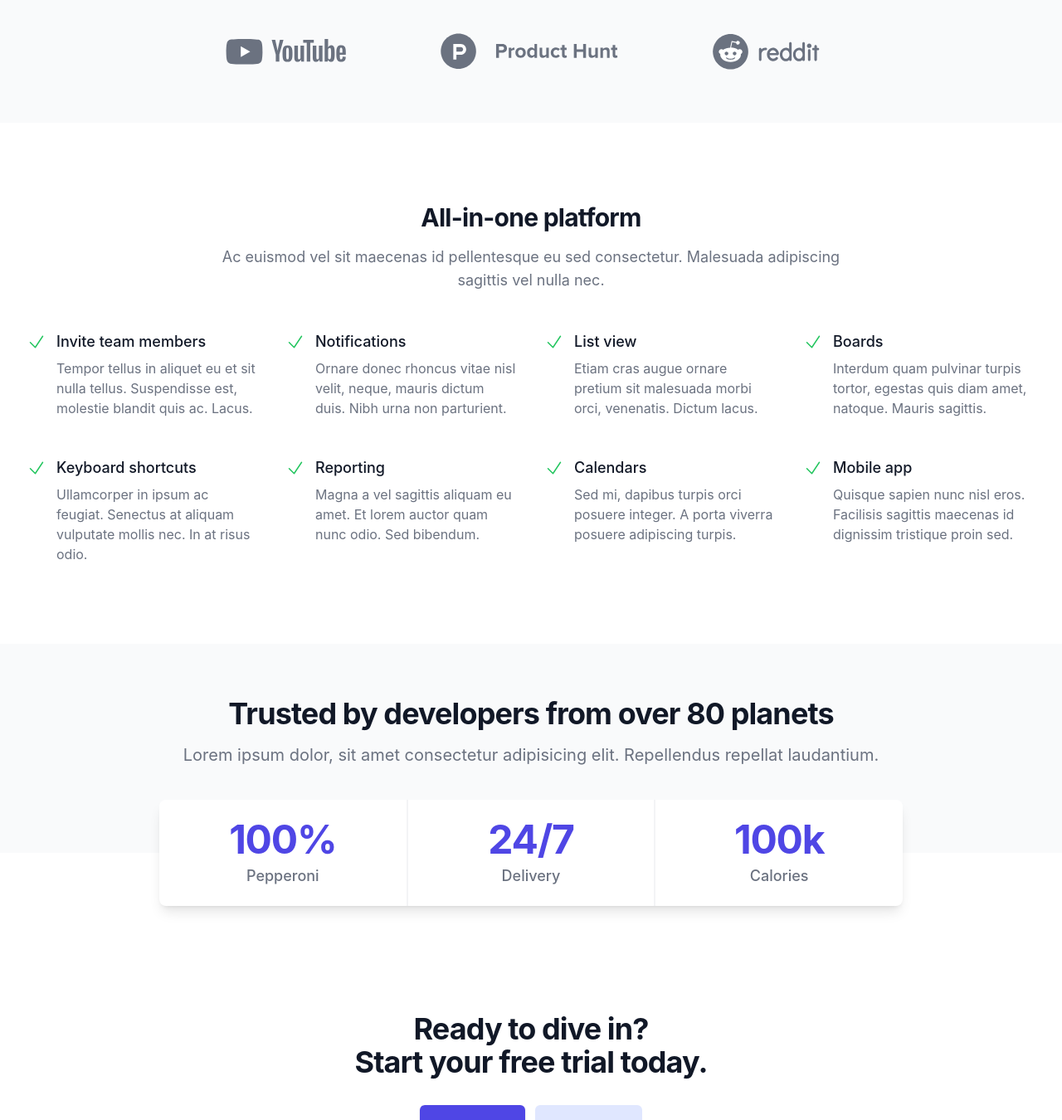
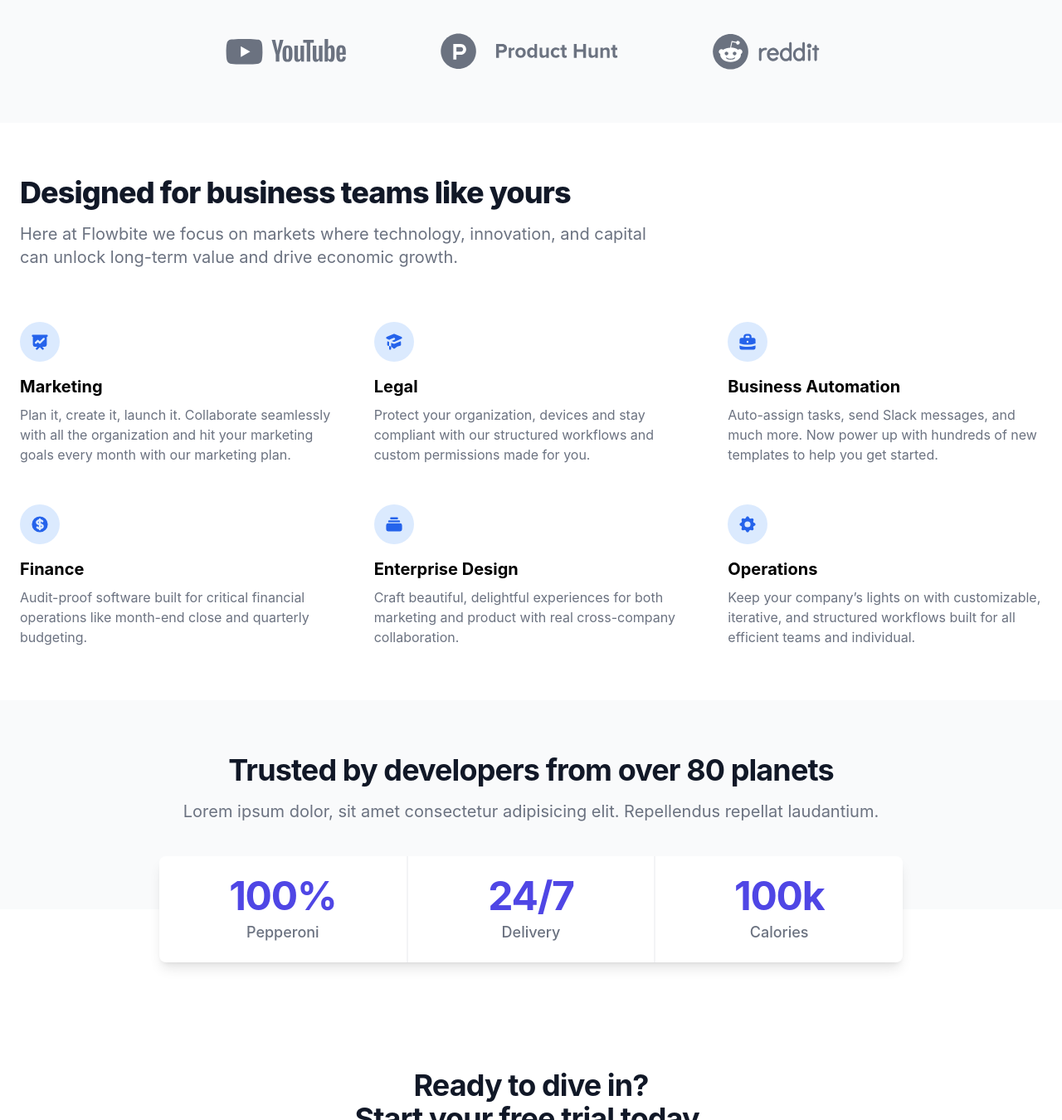
Before and after one commit to nathanclevenger/landing, a Jekyll site: the page built from README.md, in a window 1280 px wide and 1400 px high, scrolled down 678 px, cut to the strip 50-1400 px from the top of the window. Shown: the whole strip at 83% size. Built offline with Jekyll 4.4.1, drawn with Linux system fonts in a browser that asks for light colours; nearby versions of some CDN libraries; our own code applies the rules of GitHub Pages for plain Markdown files.

Commit message:
Update features.html

```diff
--- a/_includes/features.html
+++ b/_includes/features.html
@@ -1,98 +1,52 @@
-<!-- This example requires Tailwind CSS v2.0+ -->
-<div class="bg-white">
-  <div class="mx-auto max-w-7xl py-16 px-4 sm:px-6 lg:py-24 lg:px-8">
-    <div class="mx-auto max-w-3xl text-center">
-      <h2 class="text-3xl font-bold tracking-tight text-gray-900">All-in-one platform</h2>
-      <p class="mt-4 text-lg text-gray-500">Ac euismod vel sit maecenas id pellentesque eu sed consectetur. Malesuada adipiscing sagittis vel nulla nec.</p>
+<section class="bg-white dark:bg-gray-900">
+  <div class="py-8 px-4 mx-auto max-w-screen-xl sm:py-16 lg:px-6">
+      <div class="max-w-screen-md mb-8 lg:mb-16">
+          <h2 class="mb-4 text-4xl tracking-tight font-extrabold text-gray-900 dark:text-white">Designed for business teams like yours</h2>
+          <p class="text-gray-500 sm:text-xl dark:text-gray-400">Here at Flowbite we focus on markets where technology, innovation, and capital can unlock long-term value and drive economic growth.</p>
       </div>
-    <dl class="mt-12 space-y-10 sm:grid sm:grid-cols-2 sm:gap-x-6 sm:gap-y-12 sm:space-y-0 lg:grid-cols-4 lg:gap-x-8">
-      <div class="relative">
-        <dt>
-          <!-- Heroicon name: outline/check -->
-          <svg class="absolute h-6 w-6 text-green-500" xmlns="http://www.w3.org/2000/svg" fill="none" viewBox="0 0 24 24" stroke-width="1.5" stroke="currentColor" aria-hidden="true">
-            <path stroke-linecap="round" stroke-linejoin="round" d="M4.5 12.75l6 6 9-13.5" />
-          </svg>
-          <p class="ml-9 text-lg font-medium leading-6 text-gray-900">Invite team members</p>
-        </dt>
-        <dd class="mt-2 ml-9 text-base text-gray-500">Tempor tellus in aliquet eu et sit nulla tellus. Suspendisse est, molestie blandit quis ac. Lacus.</dd>
+      <div class="space-y-8 md:grid md:grid-cols-2 lg:grid-cols-3 md:gap-12 md:space-y-0">
+          <div>
+              <div class="flex justify-center items-center mb-4 w-10 h-10 rounded-full bg-primary-100 lg:h-12 lg:w-12 dark:bg-primary-900">
+                  <svg class="w-5 h-5 text-primary-600 lg:w-6 lg:h-6 dark:text-primary-300" fill="currentColor" viewBox="0 0 20 20" xmlns="http://www.w3.org/2000/svg"><path fill-rule="evenodd" d="M3 3a1 1 0 000 2v8a2 2 0 002 2h2.586l-1.293 1.293a1 1 0 101.414 1.414L10 15.414l2.293 2.293a1 1 0 001.414-1.414L12.414 15H15a2 2 0 002-2V5a1 1 0 100-2H3zm11.707 4.707a1 1 0 00-1.414-1.414L10 9.586 8.707 8.293a1 1 0 00-1.414 0l-2 2a1 1 0 101.414 1.414L8 10.414l1.293 1.293a1 1 0 001.414 0l4-4z" clip-rule="evenodd"></path></svg>
               </div>
-
-      <div class="relative">
-        <dt>
-          <!-- Heroicon name: outline/check -->
-          <svg class="absolute h-6 w-6 text-green-500" xmlns="http://www.w3.org/2000/svg" fill="none" viewBox="0 0 24 24" stroke-width="1.5" stroke="currentColor" aria-hidden="true">
-            <path stroke-linecap="round" stroke-linejoin="round" d="M4.5 12.75l6 6 9-13.5" />
-          </svg>
-          <p class="ml-9 text-lg font-medium leading-6 text-gray-900">Notifications</p>
-        </dt>
-        <dd class="mt-2 ml-9 text-base text-gray-500">Ornare donec rhoncus vitae nisl velit, neque, mauris dictum duis. Nibh urna non parturient.</dd>
+              <h3 class="mb-2 text-xl font-bold dark:text-white">Marketing</h3>
+              <p class="text-gray-500 dark:text-gray-400">Plan it, create it, launch it. Collaborate seamlessly with all  the organization and hit your marketing goals every month with our marketing plan.</p>
           </div>
-
-      <div class="relative">
-        <dt>
-          <!-- Heroicon name: outline/check -->
-          <svg class="absolute h-6 w-6 text-green-500" xmlns="http://www.w3.org/2000/svg" fill="none" viewBox="0 0 24 24" stroke-width="1.5" stroke="currentColor" aria-hidden="true">
-            <path stroke-linecap="round" stroke-linejoin="round" d="M4.5 12.75l6 6 9-13.5" />
-          </svg>
-          <p class="ml-9 text-lg font-medium leading-6 text-gray-900">List view</p>
-        </dt>
-        <dd class="mt-2 ml-9 text-base text-gray-500">Etiam cras augue ornare pretium sit malesuada morbi orci, venenatis. Dictum lacus.</dd>
+          <div>
+              <div class="flex justify-center items-center mb-4 w-10 h-10 rounded-full bg-primary-100 lg:h-12 lg:w-12 dark:bg-primary-900">
+                  <svg class="w-5 h-5 text-primary-600 lg:w-6 lg:h-6 dark:text-primary-300" fill="currentColor" viewBox="0 0 20 20" xmlns="http://www.w3.org/2000/svg"><path d="M10.394 2.08a1 1 0 00-.788 0l-7 3a1 1 0 000 1.84L5.25 8.051a.999.999 0 01.356-.257l4-1.714a1 1 0 11.788 1.838L7.667 9.088l1.94.831a1 1 0 00.787 0l7-3a1 1 0 000-1.838l-7-3zM3.31 9.397L5 10.12v4.102a8.969 8.969 0 00-1.05-.174 1 1 0 01-.89-.89 11.115 11.115 0 01.25-3.762zM9.3 16.573A9.026 9.026 0 007 14.935v-3.957l1.818.78a3 3 0 002.364 0l5.508-2.361a11.026 11.026 0 01.25 3.762 1 1 0 01-.89.89 8.968 8.968 0 00-5.35 2.524 1 1 0 01-1.4 0zM6 18a1 1 0 001-1v-2.065a8.935 8.935 0 00-2-.712V17a1 1 0 001 1z"></path></svg>
               </div>
-
-      <div class="relative">
-        <dt>
-          <!-- Heroicon name: outline/check -->
-          <svg class="absolute h-6 w-6 text-green-500" xmlns="http://www.w3.org/2000/svg" fill="none" viewBox="0 0 24 24" stroke-width="1.5" stroke="currentColor" aria-hidden="true">
-            <path stroke-linecap="round" stroke-linejoin="round" d="M4.5 12.75l6 6 9-13.5" />
-          </svg>
-          <p class="ml-9 text-lg font-medium leading-6 text-gray-900">Boards</p>
-        </dt>
-        <dd class="mt-2 ml-9 text-base text-gray-500">Interdum quam pulvinar turpis tortor, egestas quis diam amet, natoque. Mauris sagittis.</dd>
+              <h3 class="mb-2 text-xl font-bold dark:text-white">Legal</h3>
+              <p class="text-gray-500 dark:text-gray-400">Protect your organization, devices and stay compliant with our structured workflows and custom permissions made for you.</p>
           </div>
-
-      <div class="relative">
-        <dt>
-          <!-- Heroicon name: outline/check -->
-          <svg class="absolute h-6 w-6 text-green-500" xmlns="http://www.w3.org/2000/svg" fill="none" viewBox="0 0 24 24" stroke-width="1.5" stroke="currentColor" aria-hidden="true">
-            <path stroke-linecap="round" stroke-linejoin="round" d="M4.5 12.75l6 6 9-13.5" />
-          </svg>
-          <p class="ml-9 text-lg font-medium leading-6 text-gray-900">Keyboard shortcuts</p>
-        </dt>
-        <dd class="mt-2 ml-9 text-base text-gray-500">Ullamcorper in ipsum ac feugiat. Senectus at aliquam vulputate mollis nec. In at risus odio.</dd>
+          <div>
+              <div class="flex justify-center items-center mb-4 w-10 h-10 rounded-full bg-primary-100 lg:h-12 lg:w-12 dark:bg-primary-900">
+                  <svg class="w-5 h-5 text-primary-600 lg:w-6 lg:h-6 dark:text-primary-300" fill="currentColor" viewBox="0 0 20 20" xmlns="http://www.w3.org/2000/svg"><path fill-rule="evenodd" d="M6 6V5a3 3 0 013-3h2a3 3 0 013 3v1h2a2 2 0 012 2v3.57A22.952 22.952 0 0110 13a22.95 22.95 0 01-8-1.43V8a2 2 0 012-2h2zm2-1a1 1 0 011-1h2a1 1 0 011 1v1H8V5zm1 5a1 1 0 011-1h.01a1 1 0 110 2H10a1 1 0 01-1-1z" clip-rule="evenodd"></path><path d="M2 13.692V16a2 2 0 002 2h12a2 2 0 002-2v-2.308A24.974 24.974 0 0110 15c-2.796 0-5.487-.46-8-1.308z"></path></svg>
               </div>
-
-      <div class="relative">
-        <dt>
-          <!-- Heroicon name: outline/check -->
-          <svg class="absolute h-6 w-6 text-green-500" xmlns="http://www.w3.org/2000/svg" fill="none" viewBox="0 0 24 24" stroke-width="1.5" stroke="currentColor" aria-hidden="true">
-            <path stroke-linecap="round" stroke-linejoin="round" d="M4.5 12.75l6 6 9-13.5" />
-          </svg>
-          <p class="ml-9 text-lg font-medium leading-6 text-gray-900">Reporting</p>
-        </dt>
-        <dd class="mt-2 ml-9 text-base text-gray-500">Magna a vel sagittis aliquam eu amet. Et lorem auctor quam nunc odio. Sed bibendum.</dd>
+              <h3 class="mb-2 text-xl font-bold dark:text-white">Business Automation</h3>
+              <p class="text-gray-500 dark:text-gray-400">Auto-assign tasks, send Slack messages, and much more. Now power up with hundreds of new templates to help you get started.</p>
           </div>
-
-      <div class="relative">
-        <dt>
-          <!-- Heroicon name: outline/check -->
-          <svg class="absolute h-6 w-6 text-green-500" xmlns="http://www.w3.org/2000/svg" fill="none" viewBox="0 0 24 24" stroke-width="1.5" stroke="currentColor" aria-hidden="true">
-            <path stroke-linecap="round" stroke-linejoin="round" d="M4.5 12.75l6 6 9-13.5" />
-          </svg>
-          <p class="ml-9 text-lg font-medium leading-6 text-gray-900">Calendars</p>
-        </dt>
-        <dd class="mt-2 ml-9 text-base text-gray-500">Sed mi, dapibus turpis orci posuere integer. A porta viverra posuere adipiscing turpis.</dd>
+          <div>
+              <div class="flex justify-center items-center mb-4 w-10 h-10 rounded-full bg-primary-100 lg:h-12 lg:w-12 dark:bg-primary-900">
+                  <svg class="w-5 h-5 text-primary-600 lg:w-6 lg:h-6 dark:text-primary-300" fill="currentColor" viewBox="0 0 20 20" xmlns="http://www.w3.org/2000/svg"><path d="M8.433 7.418c.155-.103.346-.196.567-.267v1.698a2.305 2.305 0 01-.567-.267C8.07 8.34 8 8.114 8 8c0-.114.07-.34.433-.582zM11 12.849v-1.698c.22.071.412.164.567.267.364.243.433.468.433.582 0 .114-.07.34-.433.582a2.305 2.305 0 01-.567.267z"></path><path fill-rule="evenodd" d="M10 18a8 8 0 100-16 8 8 0 000 16zm1-13a1 1 0 10-2 0v.092a4.535 4.535 0 00-1.676.662C6.602 6.234 6 7.009 6 8c0 .99.602 1.765 1.324 2.246.48.32 1.054.545 1.676.662v1.941c-.391-.127-.68-.317-.843-.504a1 1 0 10-1.51 1.31c.562.649 1.413 1.076 2.353 1.253V15a1 1 0 102 0v-.092a4.535 4.535 0 001.676-.662C13.398 13.766 14 12.991 14 12c0-.99-.602-1.765-1.324-2.246A4.535 4.535 0 0011 9.092V7.151c.391.127.68.317.843.504a1 1 0 101.511-1.31c-.563-.649-1.413-1.076-2.354-1.253V5z" clip-rule="evenodd"></path></svg>
               </div>
-
-      <div class="relative">
-        <dt>
-          <!-- Heroicon name: outline/check -->
-          <svg class="absolute h-6 w-6 text-green-500" xmlns="http://www.w3.org/2000/svg" fill="none" viewBox="0 0 24 24" stroke-width="1.5" stroke="currentColor" aria-hidden="true">
-            <path stroke-linecap="round" stroke-linejoin="round" d="M4.5 12.75l6 6 9-13.5" />
-          </svg>
-          <p class="ml-9 text-lg font-medium leading-6 text-gray-900">Mobile app</p>
-        </dt>
-        <dd class="mt-2 ml-9 text-base text-gray-500">Quisque sapien nunc nisl eros. Facilisis sagittis maecenas id dignissim tristique proin sed.</dd>
+              <h3 class="mb-2 text-xl font-bold dark:text-white">Finance</h3>
+              <p class="text-gray-500 dark:text-gray-400">Audit-proof software built for critical financial operations like month-end close and quarterly budgeting.</p>
           </div>
-    </dl>
+          <div>
+              <div class="flex justify-center items-center mb-4 w-10 h-10 rounded-full bg-primary-100 lg:h-12 lg:w-12 dark:bg-primary-900">
+                  <svg class="w-5 h-5 text-primary-600 lg:w-6 lg:h-6 dark:text-primary-300" fill="currentColor" viewBox="0 0 20 20" xmlns="http://www.w3.org/2000/svg"><path d="M7 3a1 1 0 000 2h6a1 1 0 100-2H7zM4 7a1 1 0 011-1h10a1 1 0 110 2H5a1 1 0 01-1-1zM2 11a2 2 0 012-2h12a2 2 0 012 2v4a2 2 0 01-2 2H4a2 2 0 01-2-2v-4z"></path></svg>
+              </div>
+              <h3 class="mb-2 text-xl font-bold dark:text-white">Enterprise Design</h3>
+              <p class="text-gray-500 dark:text-gray-400">Craft beautiful, delightful experiences for both marketing and product with real cross-company collaboration.</p>
+          </div>
+          <div>
+              <div class="flex justify-center items-center mb-4 w-10 h-10 rounded-full bg-primary-100 lg:h-12 lg:w-12 dark:bg-primary-900">
+                  <svg class="w-5 h-5 text-primary-600 lg:w-6 lg:h-6 dark:text-primary-300" fill="currentColor" viewBox="0 0 20 20" xmlns="http://www.w3.org/2000/svg"><path fill-rule="evenodd" d="M11.49 3.17c-.38-1.56-2.6-1.56-2.98 0a1.532 1.532 0 01-2.286.948c-1.372-.836-2.942.734-2.106 2.106.54.886.061 2.042-.947 2.287-1.561.379-1.561 2.6 0 2.978a1.532 1.532 0 01.947 2.287c-.836 1.372.734 2.942 2.106 2.106a1.532 1.532 0 012.287.947c.379 1.561 2.6 1.561 2.978 0a1.533 1.533 0 012.287-.947c1.372.836 2.942-.734 2.106-2.106a1.533 1.533 0 01.947-2.287c1.561-.379 1.561-2.6 0-2.978a1.532 1.532 0 01-.947-2.287c.836-1.372-.734-2.942-2.106-2.106a1.532 1.532 0 01-2.287-.947zM10 13a3 3 0 100-6 3 3 0 000 6z" clip-rule="evenodd"></path></svg>
+              </div>
+              <h3 class="mb-2 text-xl font-bold dark:text-white">Operations</h3>
+              <p class="text-gray-500 dark:text-gray-400">Keep your company’s lights on with customizable, iterative, and structured workflows built for all efficient teams and individual.</p>
           </div>
       </div>
+  </div>
+</section>
```
Lines whose indentation alone changed are shown as unchanged.
